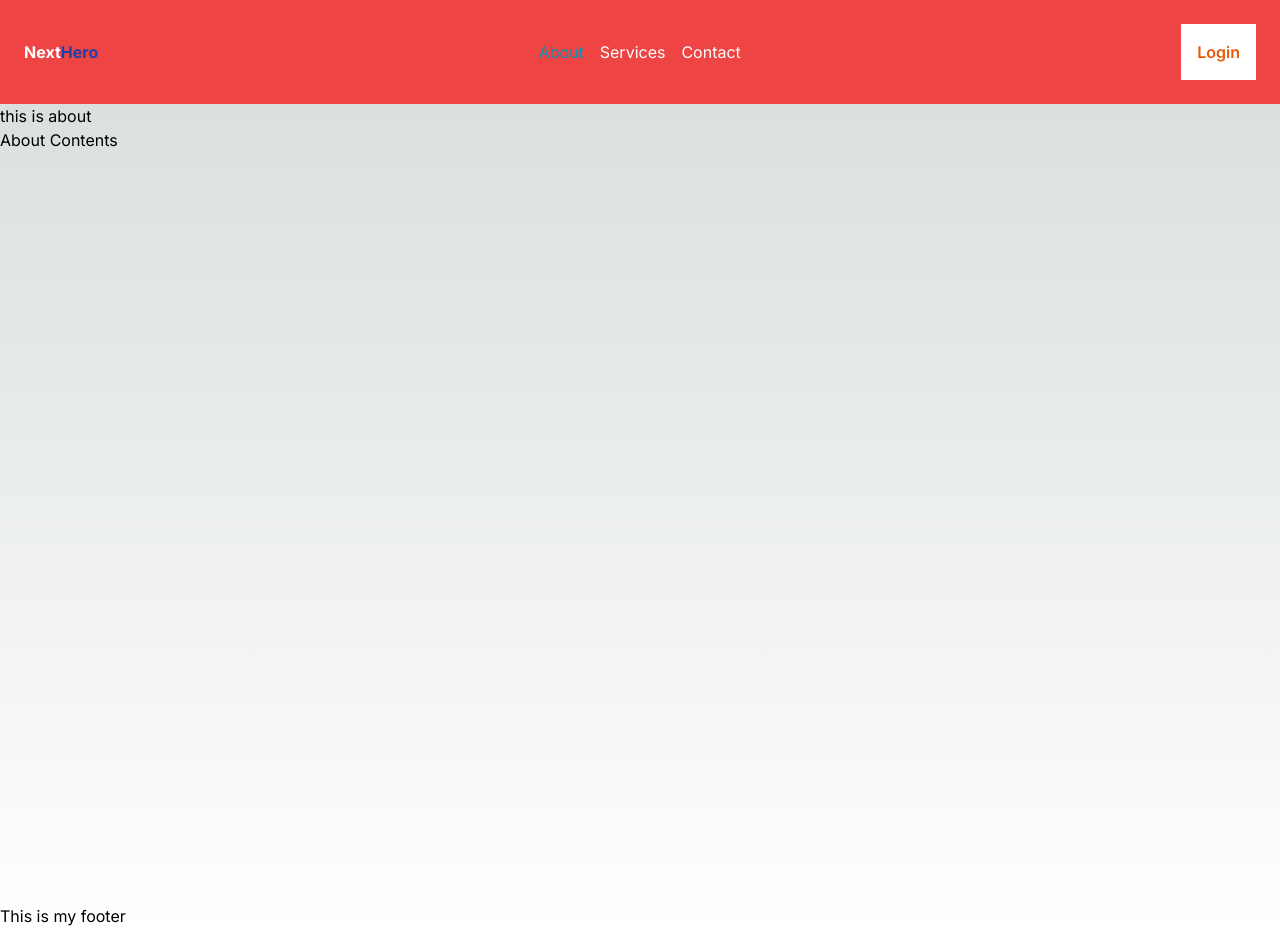
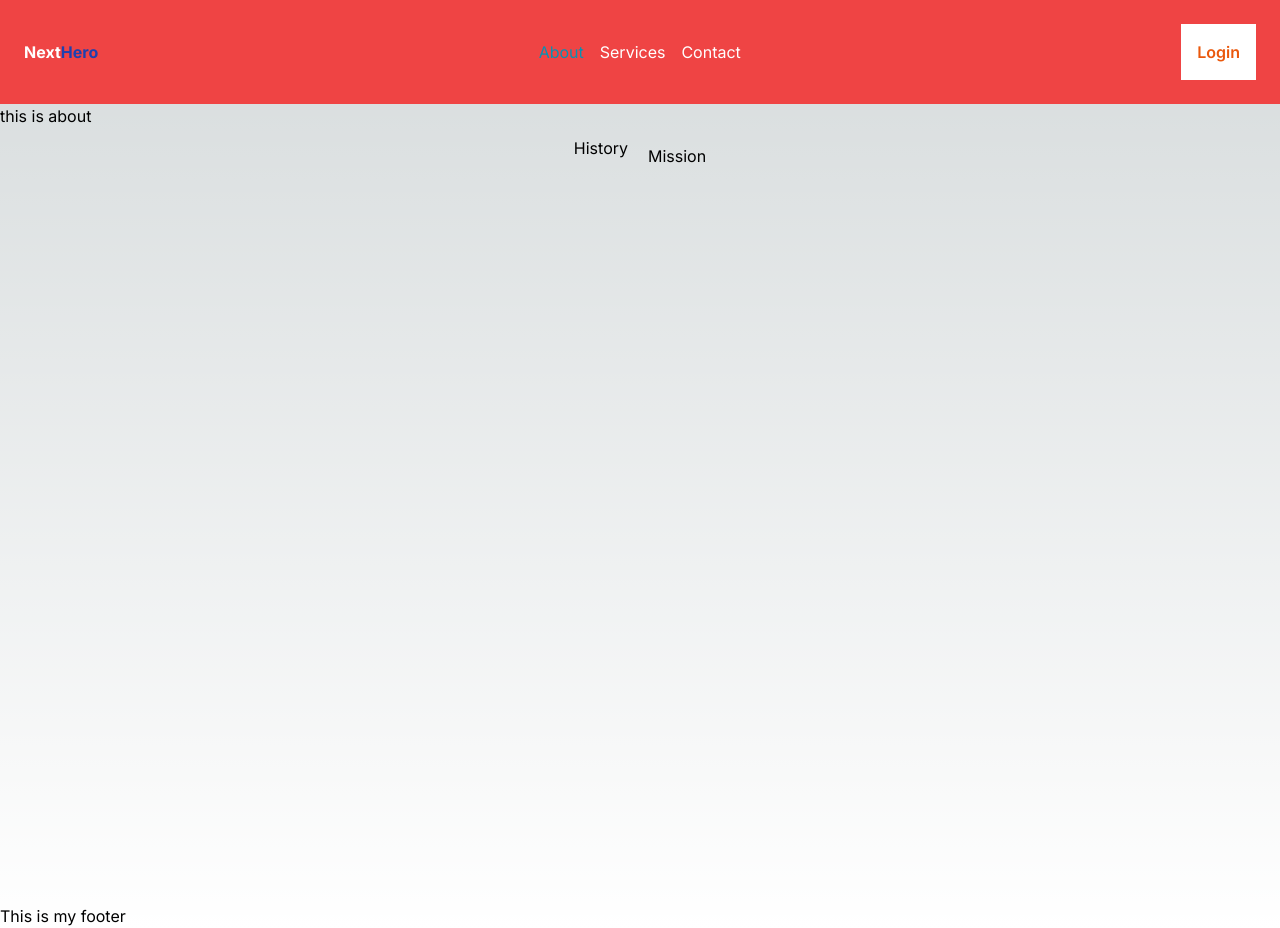
Before and after one commit to hasanalam24/nextHero-Next.js, a Next.js app: page /about in a window 1280 px wide. Built offline with nearby package versions, Linux system fonts and the light colour scheme.

Commit message:
nested routing

```diff
--- a/src/app/Components/AboutContents.jsx
+++ b/src/app/Components/AboutContents.jsx
@@ -1,8 +1,10 @@
+import Link from "next/link";
 
 const AboutContents = () => {
     return (
-        <div>
-            About Contents
+        <div className="flex items-center justify-center gap-5 space-y-4">
+            <Link href="/about/history">History</Link>
+            <Link href="/about/mission">Mission</Link>
         </div>
     );
 };
--- /dev/null
+++ b/src/app/about/history/page.jsx
@@ -0,0 +1,10 @@
+
+const HistoryPage = () => {
+    return (
+        <div>
+            history
+        </div>
+    );
+};
+
+export default HistoryPage;
--- /dev/null
+++ b/src/app/about/history/vission/page.jsx
@@ -0,0 +1,10 @@
+
+const MissionPage = () => {
+    return (
+        <div>
+            Vission
+        </div>
+    );
+};
+
+export default MissionPage;
--- /dev/null
+++ b/src/app/about/mission/page.jsx
@@ -0,0 +1,10 @@
+
+const MissionPage = () => {
+    return (
+        <div>
+            Mission
+        </div>
+    );
+};
+
+export default MissionPage;
```
